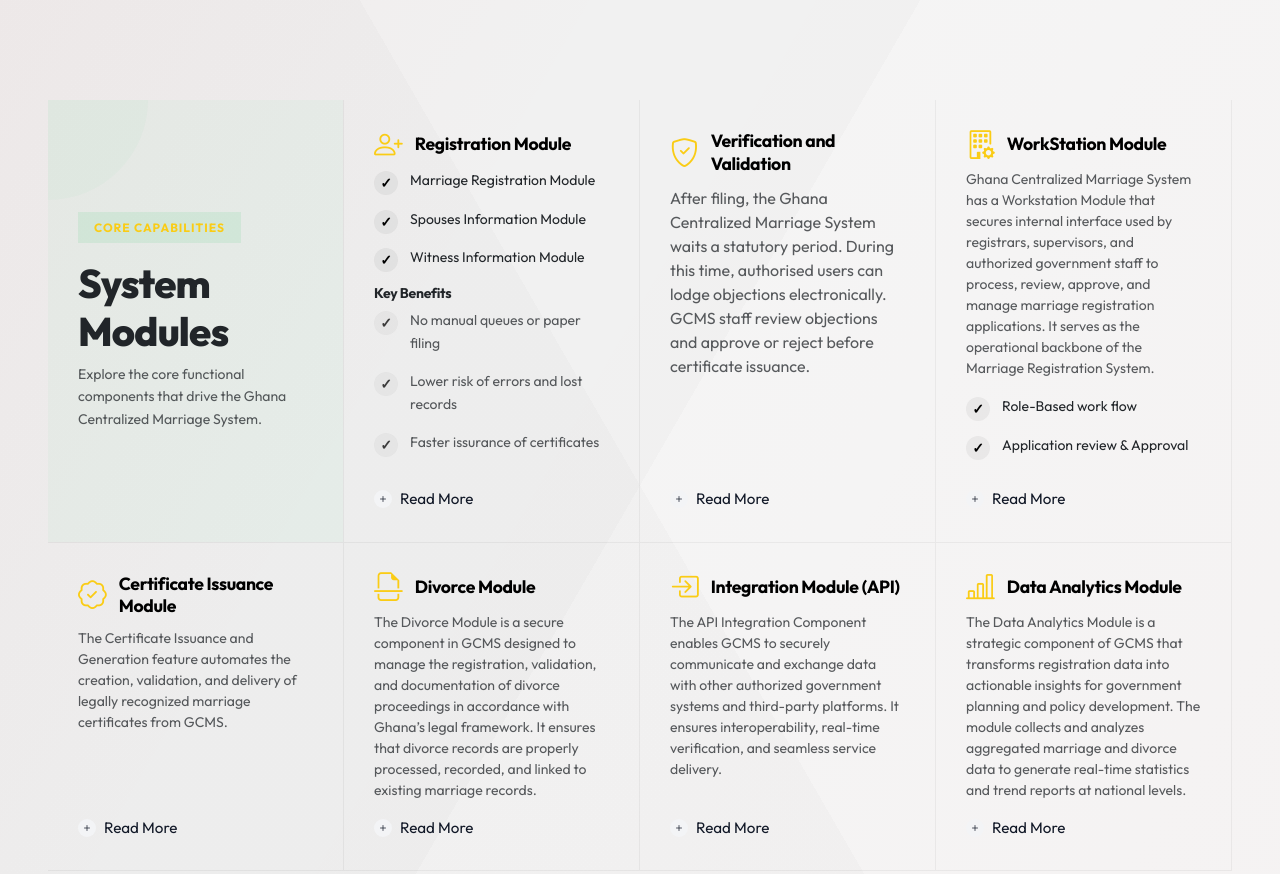
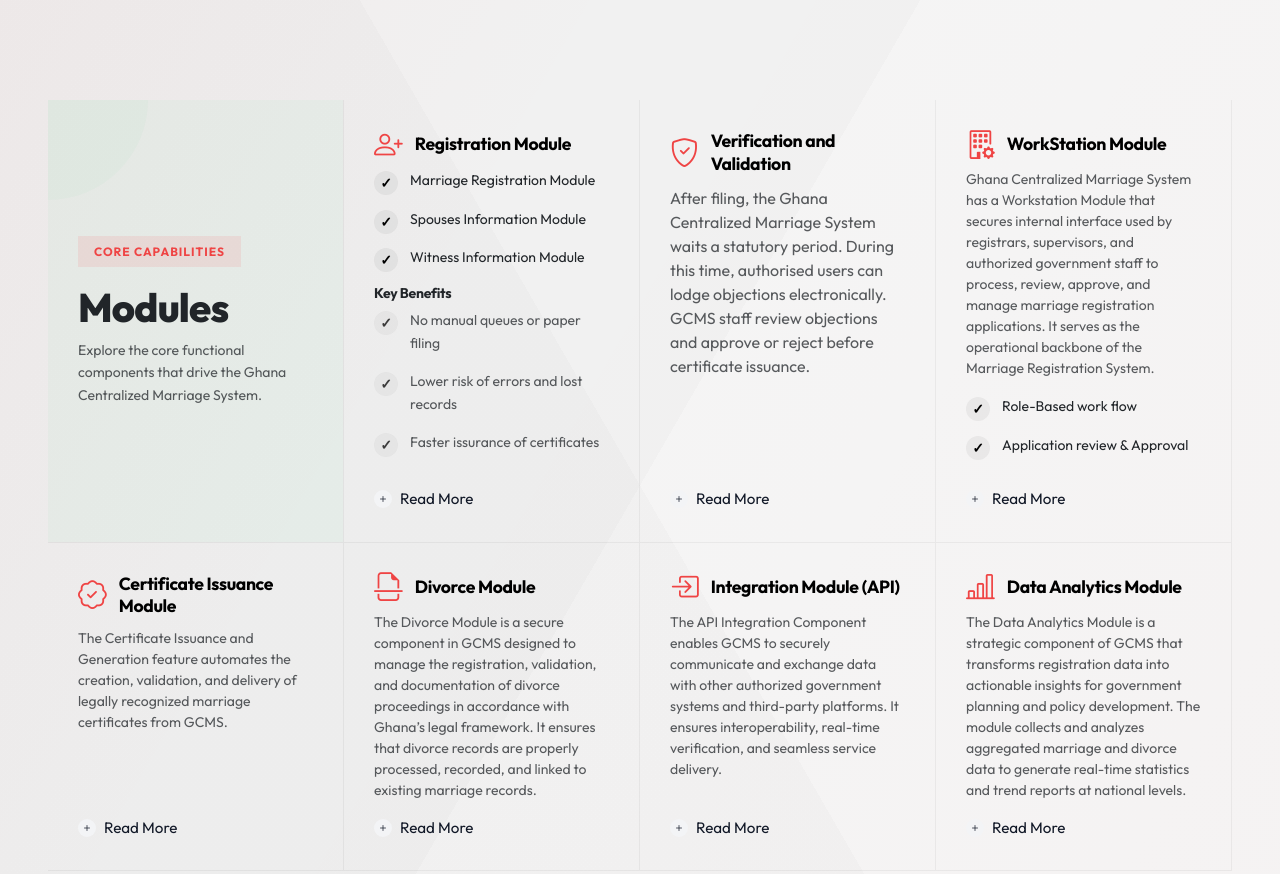
Before and after one commit to Manuel-Vardy/GCMS, a website: page index.html in a window 1280 px wide. Shown: the part 1940-2814 px from the top of the page. Drawn offline with nearby package versions, Linux system fonts and the light colour scheme.

Commit message:
initail commit

```diff
--- a/css/style.css
+++ b/css/style.css
@@ -606,7 +606,8 @@ h6,
 
 .module-modern-icon {
     font-size: 1.8rem;
-    color: var(--gcms-yellow);
+    color: #ef4444;
+    /* Modern Red */
     line-height: 1;
 }
 
--- a/index.html
+++ b/index.html
@@ -310,9 +310,9 @@
                 <div class="col-lg-3 col-md-6 reveal">
                     <div class="module-header-cell h-100 d-flex flex-column justify-content-center p-4">
                         <div class="pill-badge mb-3"
-                            style="background: rgba(34, 197, 94, 0.1); color: var(--gcms-yellow); font-weight: bold; width: fit-content; font-size: 0.75rem; letter-spacing: 1px;">
+                            style="background: rgba(239, 68, 68, 0.1); color: #ef4444; font-weight: bold; width: fit-content; font-size: 0.75rem; letter-spacing: 1px;">
                             CORE CAPABILITIES</div>
-                        <h2 class="display-6 fw-extrabold text-dark mb-2" style="line-height: 1.2;">System Modules</h2>
+                        <h2 class="display-6 fw-extrabold text-dark mb-2" style="line-height: 1.2;">Modules</h2>
                         <p class="text-muted small mb-0">Explore the core functional components that drive the Ghana
                             Centralized Marriage System.</p>
                     </div>
```
